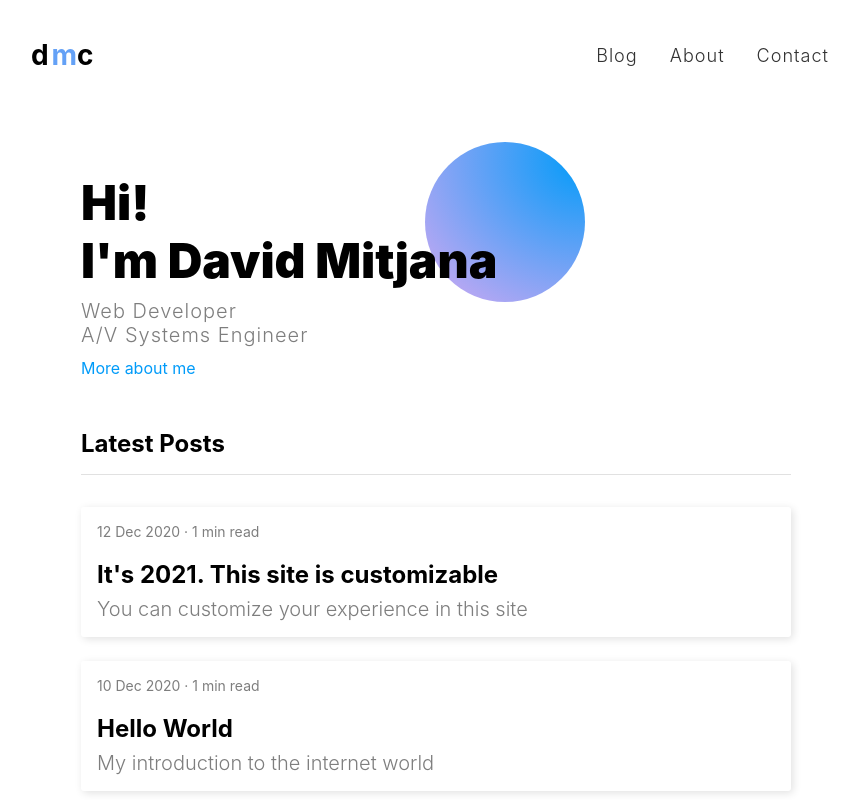
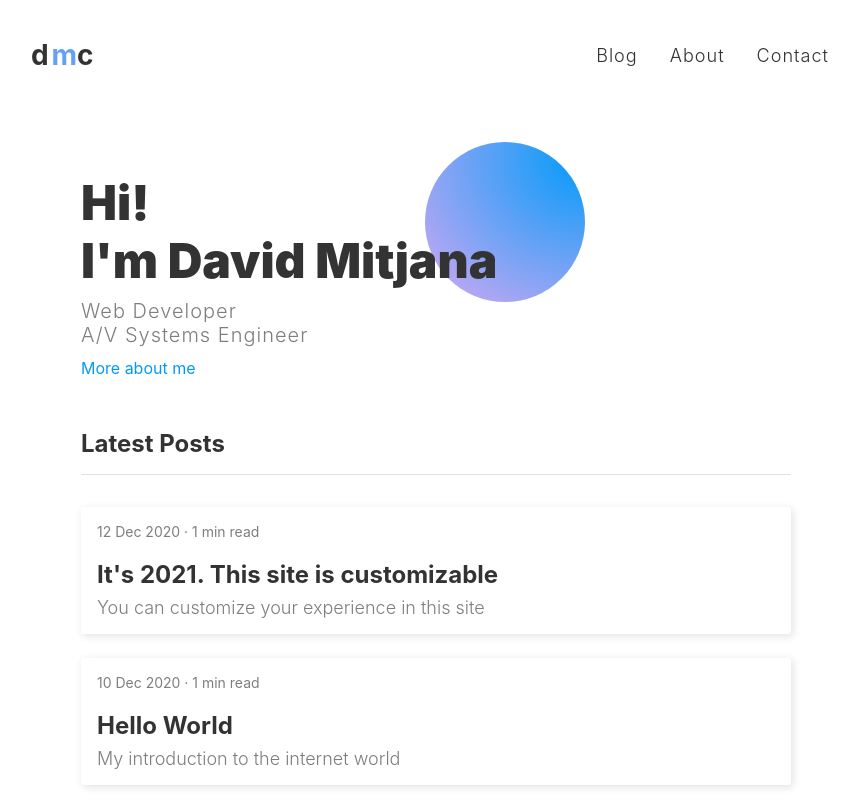
Before and after one commit to mitji/davidmitjana.me, a Gatsby site: page / in a window 1280 px wide. Shown: the top 800 px of the page, without its empty margins (204-1062 px from the left). Built offline with nearby package versions, Linux system fonts and the light colour scheme; Gatsby itself is replaced by a stand-in of ours.

Commit message:
Typography improvements

```diff
--- a/src/components/PostPreview.tsx
+++ b/src/components/PostPreview.tsx
@@ -9,7 +9,7 @@ const Wrapper = styled.div`
   transition: 0.3s;
   border-radius: 3px;
   h2 {
-    color: #000000;
+    color: #333333;
   }
   p {
     color: #7e7e7e;
@@ -20,7 +20,7 @@ const Wrapper = styled.div`
       margin-bottom: 1.25rem;
     }
     &__excerpt {
-      font-size: 1.25rem;
+      font-size: 1.125rem;
       margin-top: 0.5rem;
       font-weight: 300;
     }
--- a/src/elements/NameLogo.tsx
+++ b/src/elements/NameLogo.tsx
@@ -5,7 +5,7 @@ import styled from 'styled-components';
 const SName = styled.h3`
   font-size: 1.75rem;
   position: relative;
-  color: #000000;
+  color: #333333;
   .hidden-name {
     opacity: 0;
     display: inline-block;
@@ -42,7 +42,7 @@ const SName = styled.h3`
   }
   :hover {
     .hidden-name {
-      color: #000000;
+      color: #333333;
       opacity: 1;
       transition-delay: 0s;
     }
--- a/src/elements/Typography.tsx
+++ b/src/elements/Typography.tsx
@@ -12,10 +12,10 @@ export const SText = styled.p`
 `
 
 export const SH1 = styled.h1`
+  color: #333333;
   font-size: 3rem;
   line-height: 1.2;
   font-weight: 900;
-  color: #000000;
   /* font-family: 'Montserrat', Arial Black, Arial, Helvetica, sans-serif; */
   margin-bottom: 2rem;
 `
@@ -26,6 +26,7 @@ type H4Props = {
 }
 
 export const SH4 = styled.h4<H4Props>`
+  color: #333333;
   font-size: 1.5rem;
   margin: ${props => props.margin ? props.margin: '3rem 0 2rem'};
   padding-bottom: ${props => props.border ? '1rem': '0'};;
```
